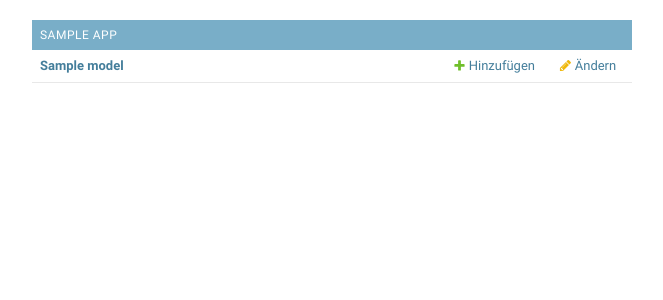
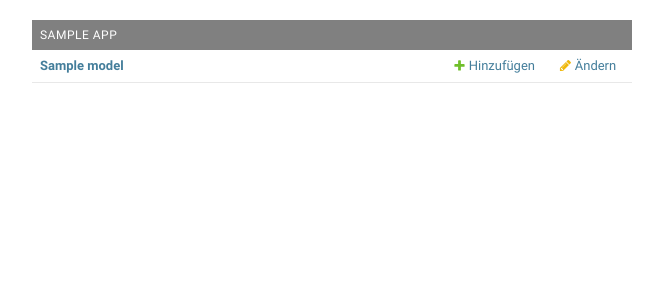
Before and after one commit to ReiffSoftwareServices/Kiel, a Django app: template deployapp/templates/admin/index.html in a window 1280 px wide. Shown: the part 91-391 px from the top of the page, without its empty margins (8-671 px from the left). Run offline with Django 3.2, Linux system fonts and the light colour scheme; the template is opened without the code that fills it: most values are stand-ins (such as "Sample title", 1, 10 or a date in 2020); data that the repository does not hold is empty; parts of the project's set-up code (start-up, migrations or seed data) failed here and were passed over.

Commit message:
replaced caption color to caption background

```diff
--- a/deployapp/templates/admin/base_site.html
+++ b/deployapp/templates/admin/base_site.html
@@ -27,7 +27,7 @@
 	height:40px;
 	}
 	caption{
-	color:gray ! important;
+	background:gray ! important;
 	}
 </style>
 
```
